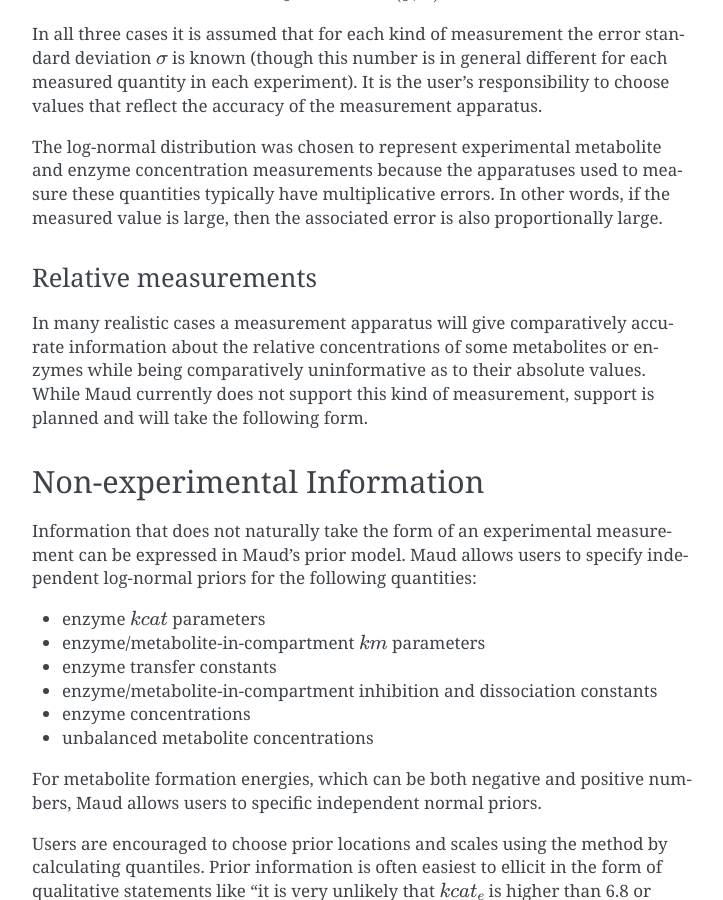
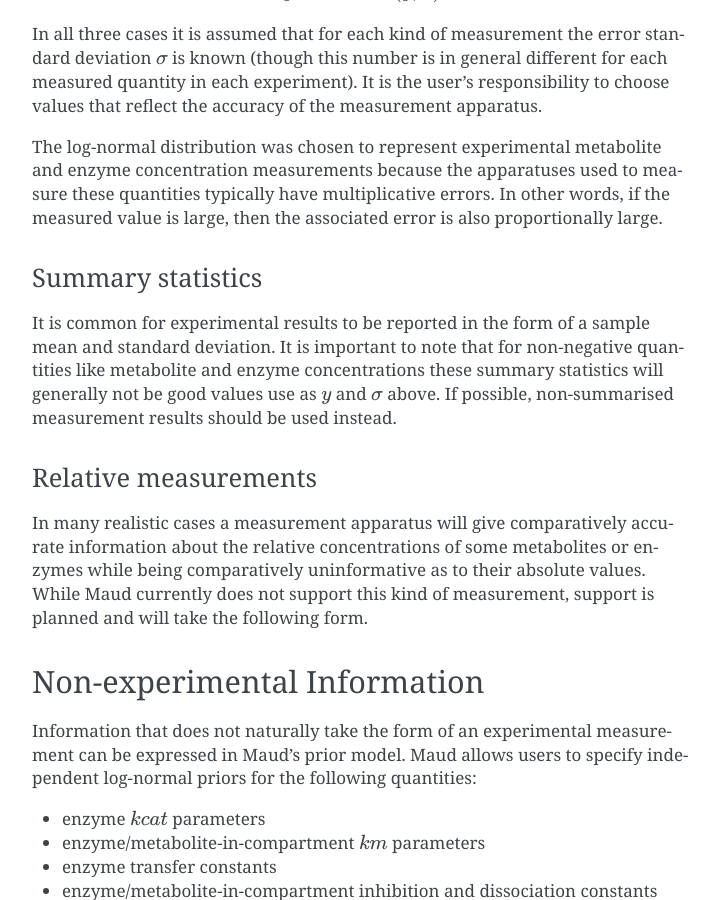
Before and after one commit to biosustain/Maud, a Sphinx documentation site: the page built from docs/theory/statistics.rst, in a window 1280 px wide and 900 px high, scrolled down 1723 px. Shown: the whole window, without its empty margins (388-1111 px from the left). Built offline with Sphinx 7.4.7, drawn with Linux system fonts in a browser that asks for light colours.

Commit message:
Doc: add a comment about summary statistics

```diff
--- a/docs/theory/statistics.rst
+++ b/docs/theory/statistics.rst
@@ -98,6 +98,15 @@ quantities typically have multiplicative errors. In other words, if the
 measured value is large, then the associated error is also proportionally
 large.
 
+Summary statistics
+------------------
+
+It is common for experimental results to be reported in the form of a sample
+mean and standard deviation. It is important to note that for non-negative
+quantities like metabolite and enzyme concentrations these summary statistics
+will generally not be good values use as :math:`y` and :math:`\sigma` above. If
+possible, non-summarised measurement results should be used instead.
+
 
 Relative measurements
 ---------------------
```
